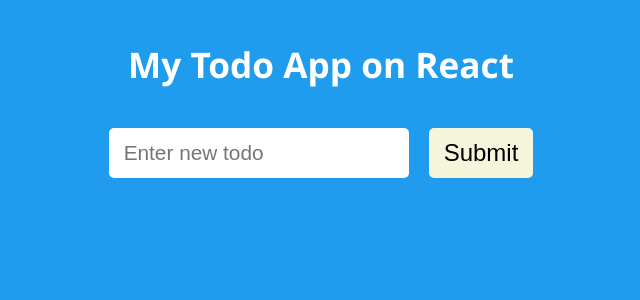
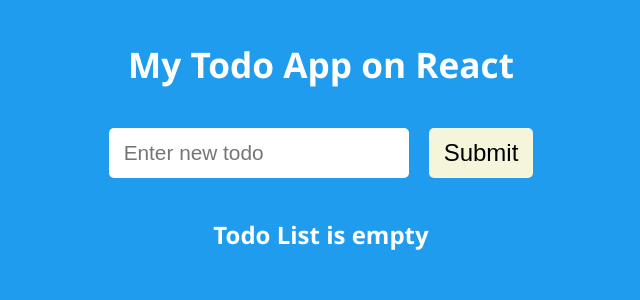
Before and after one commit to mariata06/todo-App, a React (Create React App) app: page / in a window 1280 px wide. Shown: the top 300 px of the page, without its empty margins (319-959 px from the left). Built offline with nearby package versions, Linux system fonts and the light colour scheme.

Commit message:
Добавляет фразу список пуст при отсутствии задач, по двойному клику на задачу удаляет ее

```diff
--- a/src/App.js
+++ b/src/App.js
@@ -12,11 +12,16 @@ function App() {
     setTodos([...todos, text])
   }
 
+  //- обработчик удаления выполненных задач
+  const deleteTodoHandler = (index) => {
+    setTodos(todos.filter((_, idx) => idx !== index))
+  }
+
   return (
     <div className="App">
       <h1>My Todo App on React</h1>
       <TodoForm addTodoItem={addTodoHandler}/>
-      <TodoList todos={todos}/>
+      <TodoList todos={todos} deleteTodoItem={deleteTodoHandler}/>
     </div>
   );
 }
--- a/src/components/Todos/Todo.js
+++ b/src/components/Todos/Todo.js
@@ -1,8 +1,8 @@
 import styles from './Todo.module.css'
 
-function Todo({ todo }) {
+function Todo({ todo, index, deleteTodo }) {
     return (
-        <div className={styles.todoItem}>
+        <div className={styles.todoItem} onDoubleClick={() => deleteTodo(index)}>
             <div className={styles.todoText}>{todo}</div>
         </div>
     )
--- a/src/components/Todos/Todo.module.css
+++ b/src/components/Todos/Todo.module.css
@@ -9,6 +9,7 @@
     color: #112d49;
     background-color: #fbfef9;
     user-select: none;
+    cursor: pointer;
 }
 
 .todoText {
--- a/src/components/Todos/TodoList.js
+++ b/src/components/Todos/TodoList.js
@@ -3,11 +3,13 @@ import styles from './TodoList.module.css'
 
 function TodoList(props) {
 
-    const { todos } = props;
+    const { todos, deleteTodoItem } = props;
 
     return (
         <div className={styles.todoListContainer}>
-            {todos.map((item, index) => <Todo key={index} todo={item} />)}
+            {/* //- если todos.length === 0  */}
+            {!todos.length && <h2>Todo List is empty</h2>}
+            {todos.map((item, index) => <Todo key={index} todo={item} index={index} deleteTodo={deleteTodoItem}/>)}
         </div>
     )
 }
```
